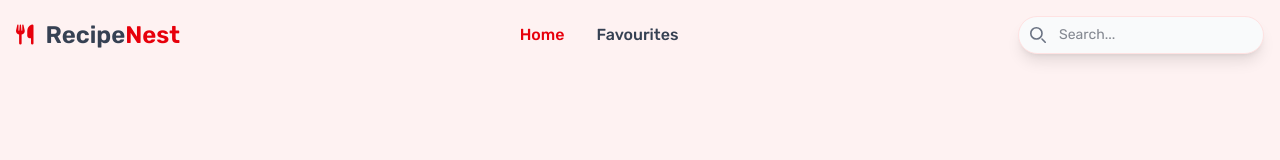
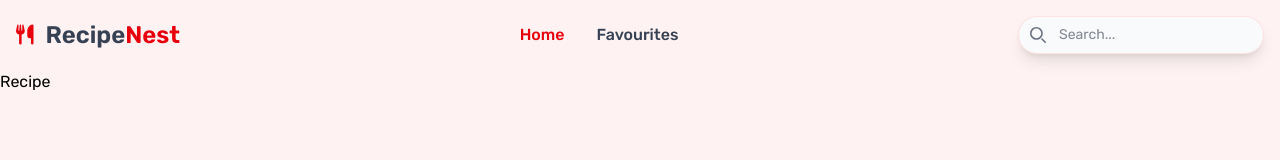
Before and after one commit to theamnabb/RecipeNest, a React (Vite) app: page / in a window 1280 px wide. Shown: the top 160 px of the page. Built offline with nearby package versions, Linux system fonts and the light colour scheme.

Commit message:
Add FryingPan component with animations and integrate into Home page

```diff
--- a/src/pages/Home.jsx
+++ b/src/pages/Home.jsx
@@ -1,5 +1,6 @@
 import React from "react";
-import FryingPan from "../components/FryingPan";
+import FryingPan from "../components/FryingPan/FryingPan";
+import Recipe from "../components/Recipe";
 
 const Home = () => {
   return (
@@ -8,11 +9,7 @@ const Home = () => {
         Nothing to show, please search something!
       </p>
       <FryingPan /> */}
-
-      {/* Receipe Card */}
-      <div className="">
-        <div></div>
-      </div>
+      <Recipe/>
     </>
   );
 };
```
Also changed, not shown: src/components/FryingPan/FryingPan.jsx (renamed from src/components/FryingPan.jsx), src/components/FryingPan/fryingPan.css (renamed from src/components/fryingPan.css).
